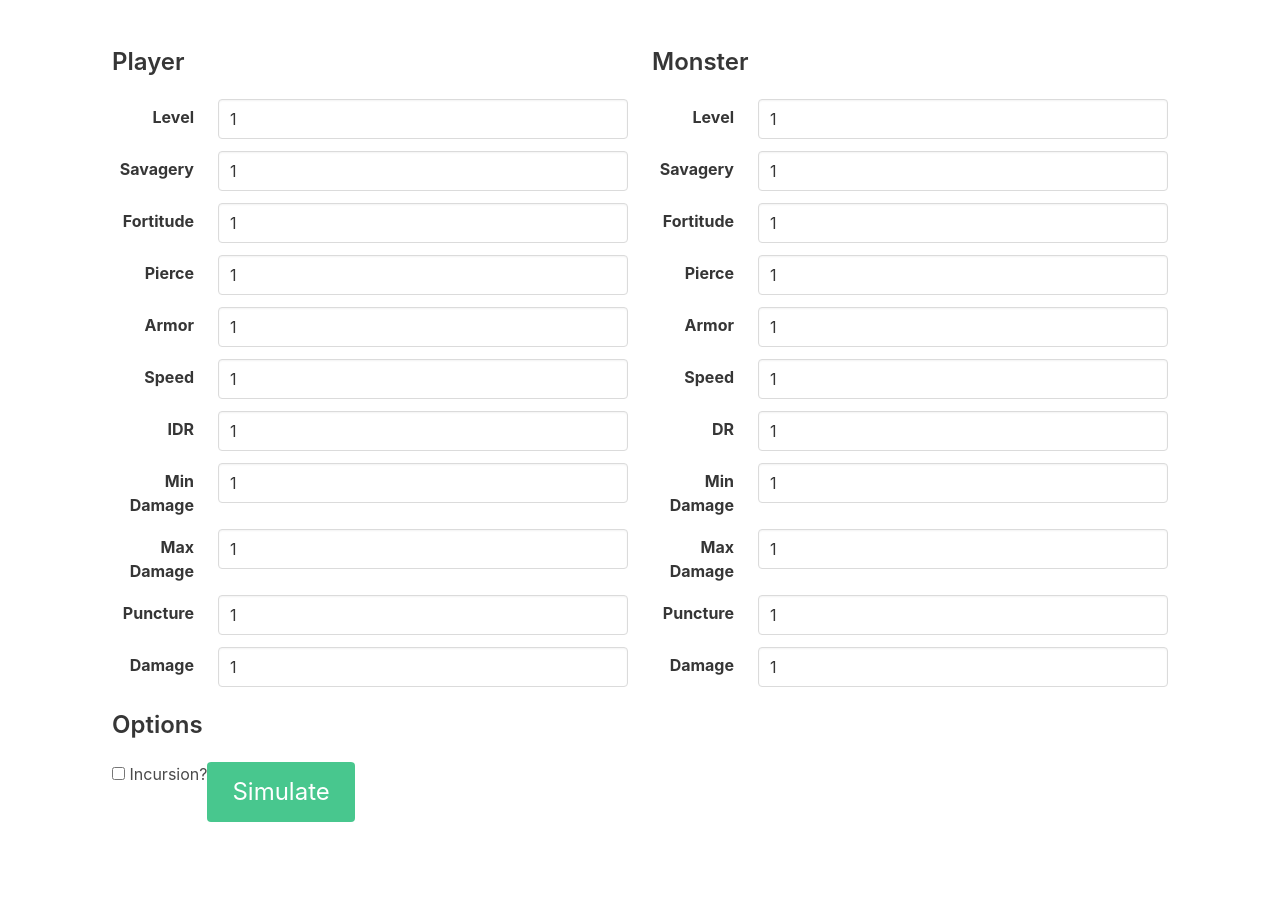
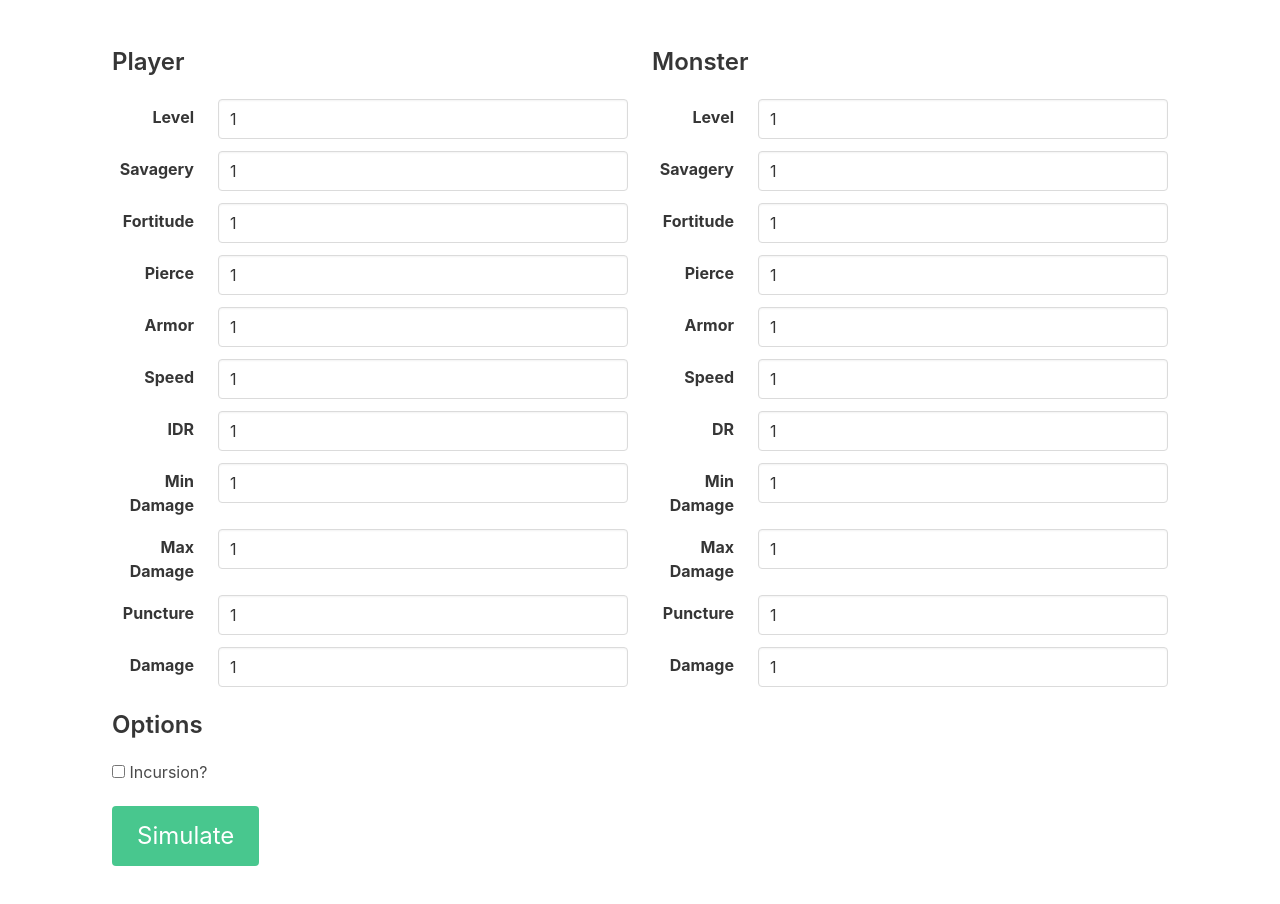
Before and after one commit to cardboardmachete/elethor-sim, a Vue app: page / in a window 1280 px wide. Shown: the top 904 px of the page. Before the commit the page ends 870 px from the top, so only its background shows below. Built offline with nearby package versions, Linux system fonts and the light colour scheme.

Commit message:
Clean up a bit of code

```diff
--- a/src/App.vue
+++ b/src/App.vue
@@ -18,10 +18,16 @@
       <h4 class="title is-4">
         Options
       </h4>
-      <label class="checkbox">
-        <input type="checkbox" v-model="incursion">
-        Incursion?
-      </label>
+      <div class="level">
+        <div class="level-right">
+          <div class="level-item">
+            <label class="checkbox">
+              <input type="checkbox" v-model="incursion">
+              Incursion?
+            </label>
+          </div>
+        </div>
+      </div>
       <button type="submit" class="button is-large is-success">
         Simulate
       </button>
```
